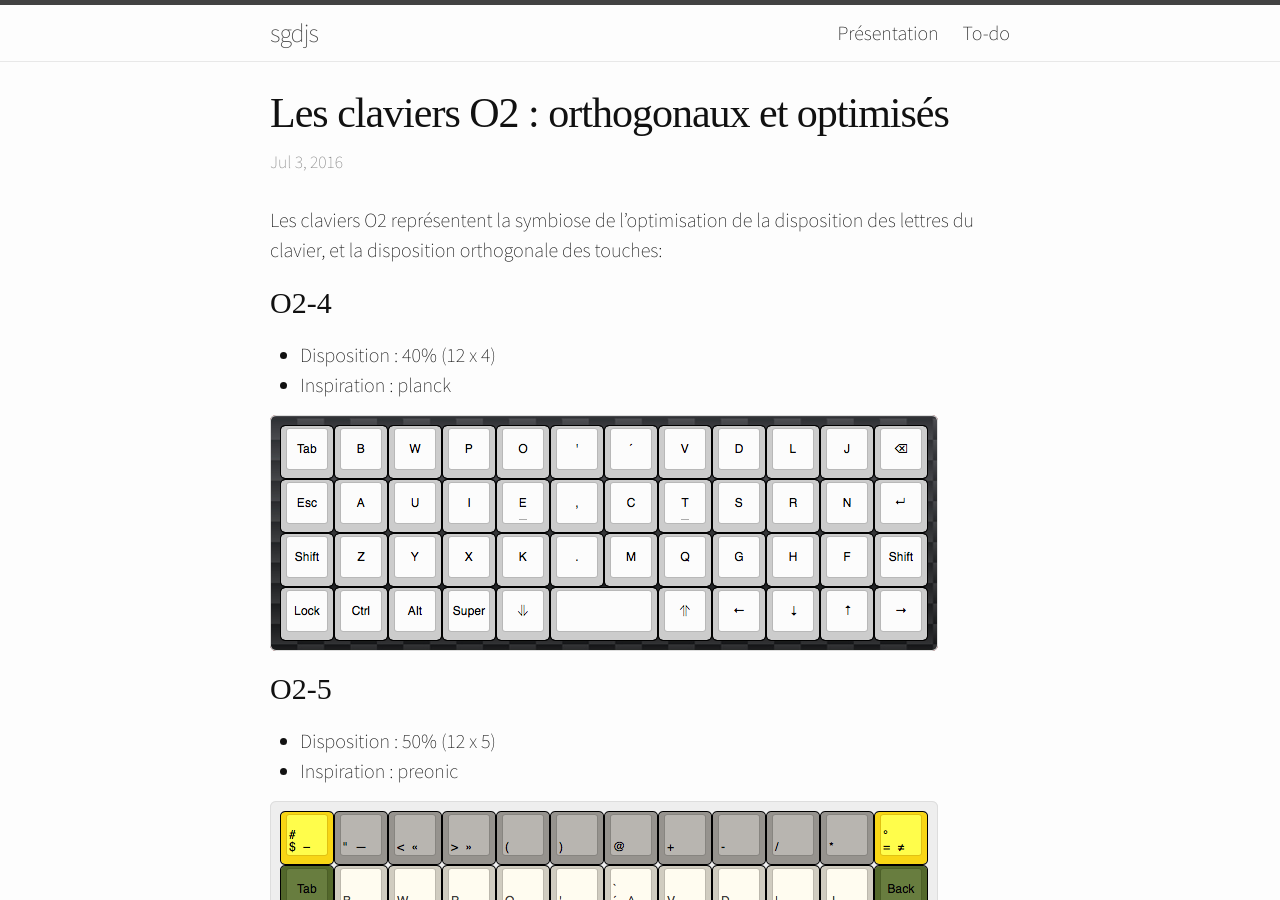
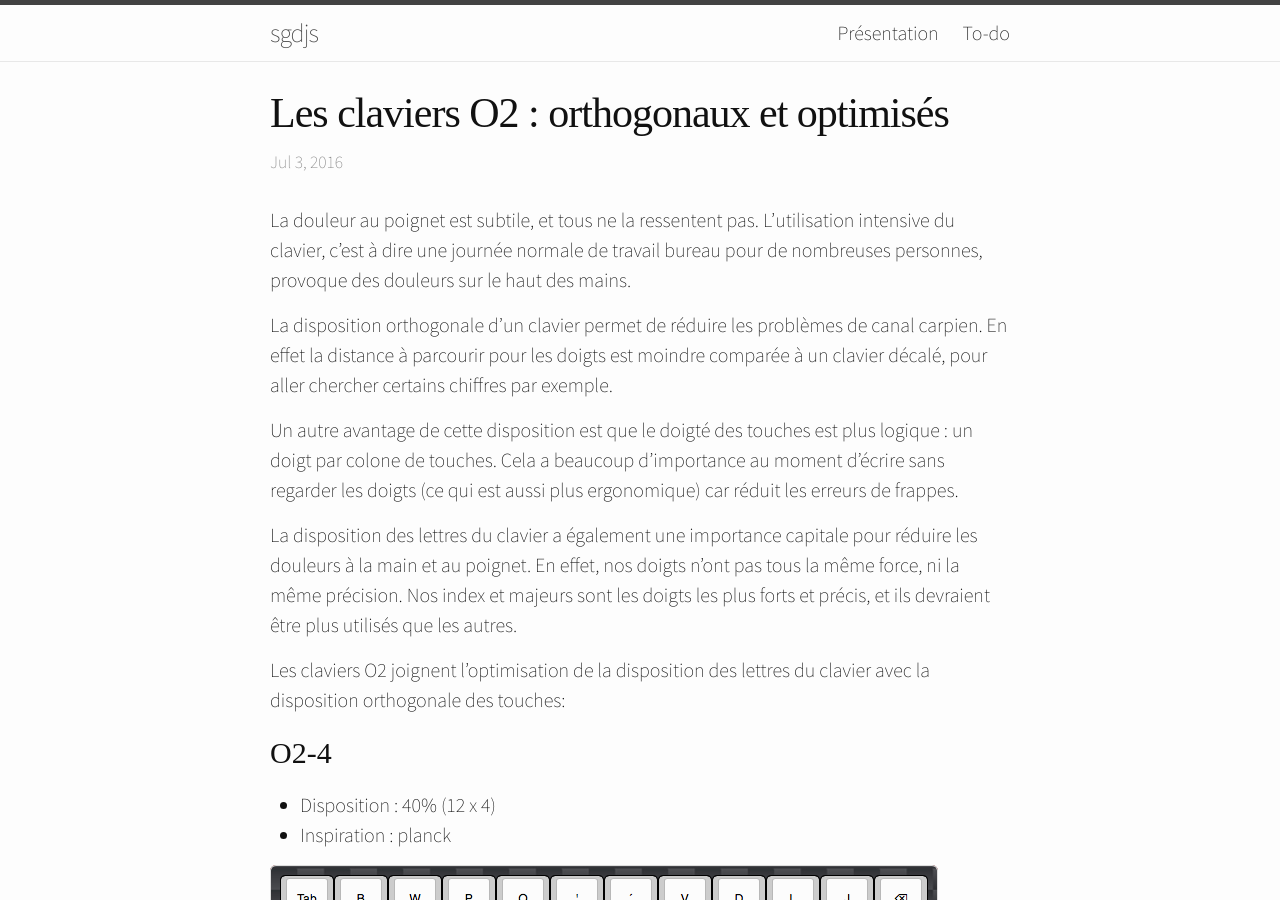
Before and after one commit to sgdjs/sgdjs.github.io, a Jekyll site: the page built from _posts/2016-07-03-claviers-o2.markdown, in a window 1280 px wide and 900 px high. Built offline with Jekyll 4.4.1, drawn with Linux system fonts in a browser that asks for light colours; some web fonts are replaced.

Commit message:
Update claviers-O2 post

```diff
--- a/_posts/2016-07-03-claviers-o2.markdown
+++ b/_posts/2016-07-03-claviers-o2.markdown
@@ -3,9 +3,30 @@ layout: post
 title: "Les claviers O2 : orthogonaux et optimisés"
 time: 2016-07-03 14:51:19
 ---
-Les claviers O2 représentent la symbiose de l'optimisation de la
-disposition des lettres du clavier, et la disposition orthogonale des
-touches:
+
+La douleur au poignet est subtile, et tous ne la ressentent pas.
+L'utilisation intensive du clavier, c'est à dire une journée normale de
+travail bureau pour de nombreuses personnes, provoque des douleurs sur
+le haut des mains.
+
+La disposition orthogonale d'un clavier permet de réduire les problèmes
+de canal carpien. En effet la distance à parcourir pour les doigts est
+moindre comparée à un clavier décalé, pour aller chercher certains
+chiffres par exemple.
+
+Un autre avantage de cette disposition est que le doigté des touches est
+plus logique : un doigt par colone de touches. Cela a beaucoup
+d'importance au moment d'écrire sans regarder les doigts (ce qui est
+aussi plus ergonomique) car réduit les erreurs de frappes.
+
+La disposition des lettres du clavier a également une importance
+capitale pour réduire les douleurs à la main et au poignet. En effet,
+nos doigts n'ont pas tous la même force, ni la même précision. Nos index
+et majeurs sont les doigts les plus forts et précis, et ils devraient
+être plus utilisés que les autres.
+
+Les claviers O2 joignent l'optimisation de la disposition des lettres du
+clavier avec la disposition orthogonale des touches:
 
 # O2-4
 
```
